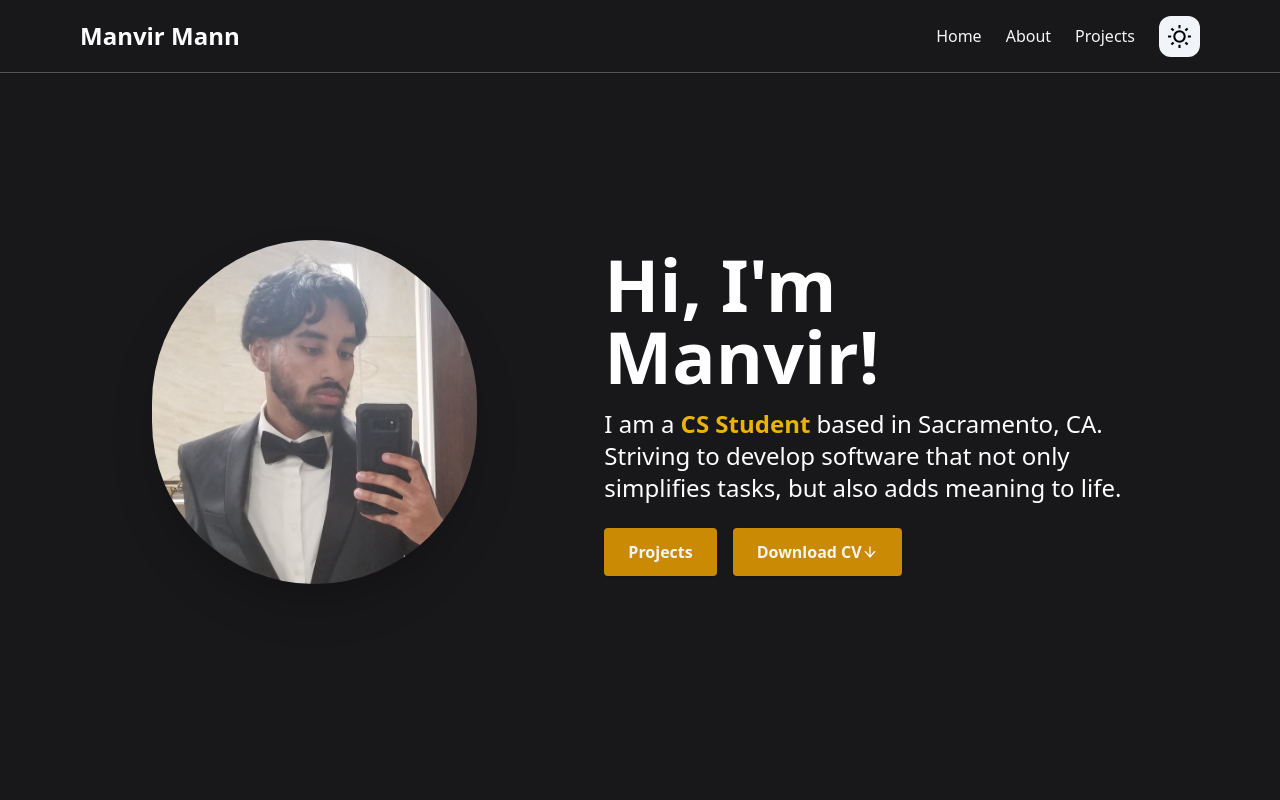
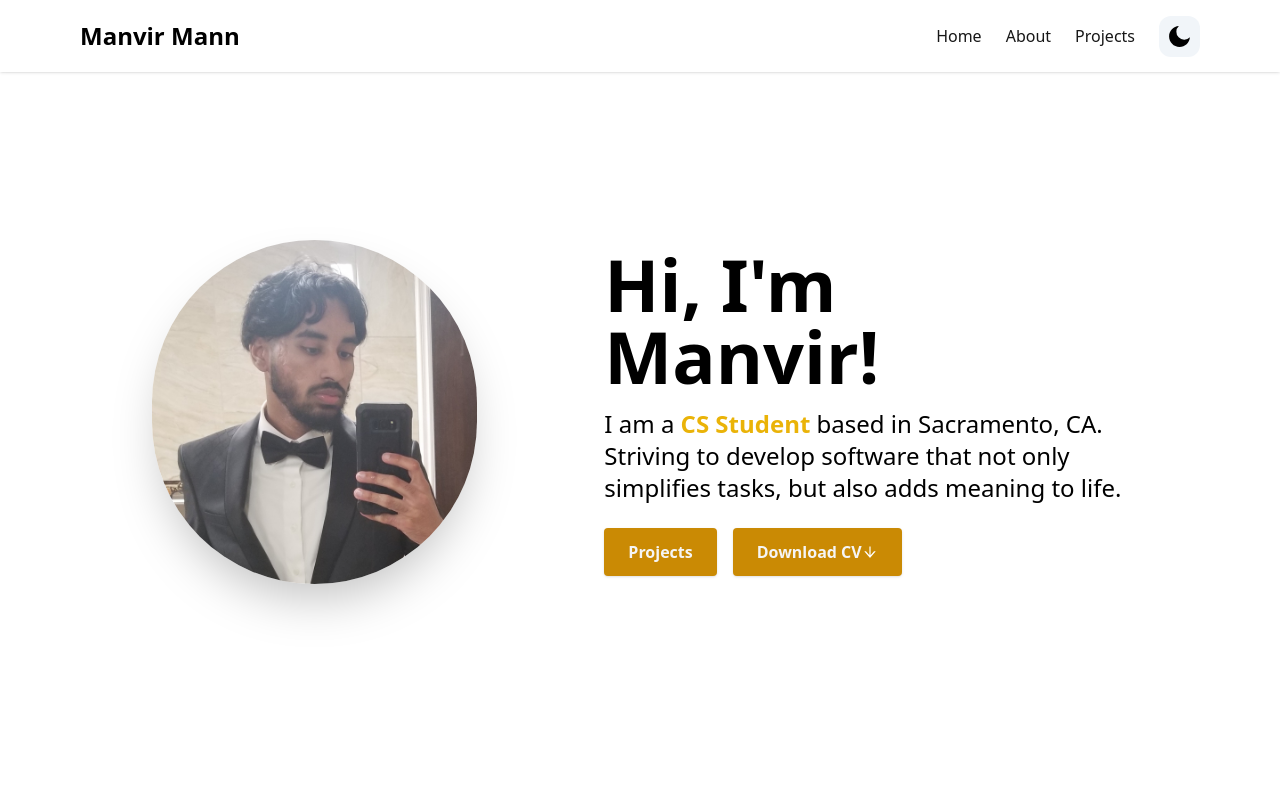
Before and after one commit to mannmanvir/mm-portfolio, a Next.js app: page / in a window 1280 px wide. Both pictures are taken after a click on the button 1179 px from the left and 36 px from the top of the page. Shown: the top 800 px of the page. Built offline with nearby package versions, Linux system fonts and the light colour scheme.

Commit message:
* Fixed navbar dark mode icon not working * Fixed footer text issue

```diff
--- a/components/Footer.tsx
+++ b/components/Footer.tsx
@@ -1,10 +1,22 @@
-import React from "react";
+import React, { useEffect, useState } from "react";
 import { AiOutlineGithub, AiOutlineLinkedin } from "react-icons/ai";
 import { useTheme } from "next-themes";
 
 const Footer = () => {
-  const { theme } = useTheme();
-  const textColor = theme === "dark" ? "text-neutral-100" : "text-neutral-900";
+  const { theme, resolvedTheme, setTheme } = useTheme();
+  const [textColor, setTextColor] = useState("");
+
+  useEffect(() => {
+    // Set initial theme when the component mounts
+    setTheme("dark");
+  }, [setTheme]);
+
+  useEffect(() => {
+    // Update text color when the theme changes
+    setTextColor(
+      resolvedTheme === "dark" ? "text-neutral-100" : "text-neutral-900"
+    );
+  }, [resolvedTheme]);
 
   return (
     <footer className="mx-auto max-w-3xl px-4 sm:px-6 md:max-w-5xl ">
--- a/components/Navbar.tsx
+++ b/components/Navbar.tsx
@@ -1,8 +1,7 @@
-"use client"; // this is a client component
-import React from "react";
+"use client";
+import React, { useEffect } from "react";
 import { useState } from "react";
 import { Link } from "react-scroll/modules";
-import { usePathname } from "next/navigation";
 import { useTheme } from "next-themes";
 import { RiMoonFill, RiSunLine } from "react-icons/ri";
 import { IoMdMenu, IoMdClose } from "react-icons/io";
@@ -12,7 +11,7 @@ interface NavItem {
   page: string;
 }
 
-const NAV_ITEMS: Array<NavItem> = [
+const NAV_ITEMS: NavItem[] = [
   {
     label: "Home",
     page: "home",
@@ -30,18 +29,42 @@ const NAV_ITEMS: Array<NavItem> = [
 export default function Navbar() {
   const { systemTheme, theme, setTheme } = useTheme();
   const currentTheme = theme === "system" ? systemTheme : theme;
-  const pathname = usePathname();
+  const [mounted, setMounted] = useState(false);
   const [navbar, setNavbar] = useState(false);
+  const [border, setBorder] = useState("");
+
+  // Show navbar border on scroll
+  const navBorder = () => {
+    if (window !== undefined) {
+      let windowHeight = window.scrollY;
+      windowHeight >= 30 ? setBorder("shadow dark:border-b") : setBorder("");
+    }
+  };
+
+  useEffect(() => {
+    // Fix for system theme flickering
+    // useEffect only runs on the client, so now we can safely show the UI
+    setMounted(true);
+    window.addEventListener("scroll", navBorder);
+
+    return () => {
+      window.removeEventListener("scroll", navBorder);
+    };
+  }, []);
+
+  if (!mounted) {
+    return null;
+  }
+
   return (
-    <header className="w-full mx-auto  px-4 sm:px-20 fixed top-0 z-50 shadow bg-white dark:bg-zinc-900 dark:border-b dark:border-stone-600">
+    <header className="w-full mx-auto  px-4 sm:px-20 fixed top-0 z-50 shadow bg-white dark:bg-zinc-900 dark:border-b dark:border-stone-400">
+      {" "}
       <div className="justify-between md:items-center md:flex">
         <div>
           <div className="flex items-center justify-between py-3 md:py-5 md:block">
-            <Link to="home" className="cursor-pointer">
-              <div className="container flex items-center space-x-2">
-                <h2 className="text-2xl font-bold hover:text-gray-500 transition duration-300">
-                  Manvir Mann
-                </h2>
+            <Link to="home">
+              <div className="container flex items-center space-x-2 cursor-pointer">
+                <h2 className="text-2xl font-bold">Manvir Mann</h2>
               </div>
             </Link>
             <div className="md:hidden">
@@ -49,7 +72,17 @@ export default function Navbar() {
                 className="p-2 text-gray-700 rounded-md outline-none focus:border-gray-400 focus:border"
                 onClick={() => setNavbar(!navbar)}
               >
-                {navbar ? <IoMdClose size={30} /> : <IoMdMenu size={30} />}
+                {navbar ? (
+                  <IoMdClose
+                    size={30}
+                    color={currentTheme === "dark" ? "white" : "black"}
+                  />
+                ) : (
+                  <IoMdMenu
+                    size={30}
+                    color={currentTheme === "dark" ? "white" : "black"}
+                  />
+                )}
               </button>
             </div>
           </div>
@@ -57,18 +90,18 @@ export default function Navbar() {
 
         <div>
           <div
-            className={`flex-1 justify-self-center pb-3 mt-8 md:block md:pb-0 md:mt-0 ${
+            className={`flex-1 justify-self-center pb-3 md:block md:pb-0 md:mt-0 ${
               navbar ? "block" : "hidden"
             }`}
           >
-            <div className="items-center justify-center space-y-8 md:flex md:space-x-6 md:space-y-0">
+            <div className="items-center justify-center space-y-2 md:flex md:space-x-6 md:space-y-0">
               {NAV_ITEMS.map((item, idx) => {
                 return (
                   <Link
                     key={idx}
                     to={item.page}
                     className={
-                      "block lg:inline-block text-neutral-900 hover:text-gray-500 transition duration-300 cursor-pointer dark:text-neutral-100"
+                      "block lg:inline-block text-neutral-900  hover:text-neutral-500 hover:dark:text-neutral-500 dark:text-neutral-100 cursor-pointer"
                     }
                     activeClass="active"
                     spy={true}
@@ -81,7 +114,6 @@ export default function Navbar() {
                   </Link>
                 );
               })}
-
               {currentTheme === "dark" ? (
                 <button
                   onClick={() => setTheme("light")}
@@ -94,7 +126,7 @@ export default function Navbar() {
                   onClick={() => setTheme("dark")}
                   className="bg-slate-100 p-2 rounded-xl"
                 >
-                  <RiMoonFill size={25} />
+                  <RiMoonFill size={25} color="black" />
                 </button>
               )}
             </div>
```
